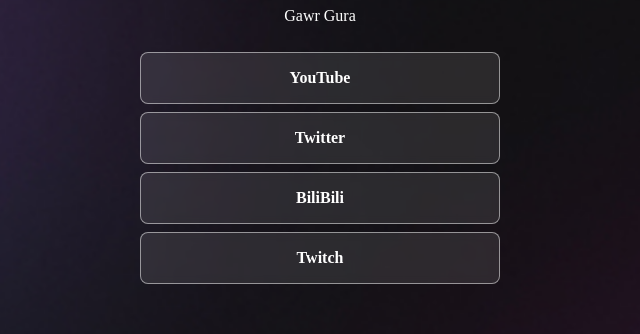
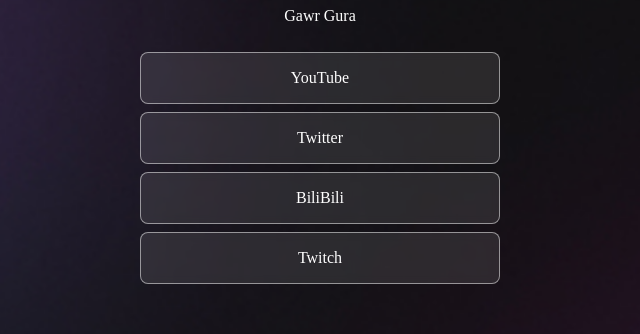
Before and after one commit to RuanLopes1350/linkthread, a plain HTML site: page index.html in a window 1280 px wide. Shown: the part 179-513 px from the top of the page, 320-960 px from the left. Drawn offline with Linux system fonts and the light colour scheme.

Commit message:
first commit

```diff
--- a/estilo.css
+++ b/estilo.css
@@ -60,5 +60,5 @@
     background: rgba(255, 255, 255, 0.1);
     backdrop-filter: blur(4px);
     -webkit-backdrop-filter: blur(4px);
-    font-weight: bold;
+    /* font-weight: bolder; */
 }
```
